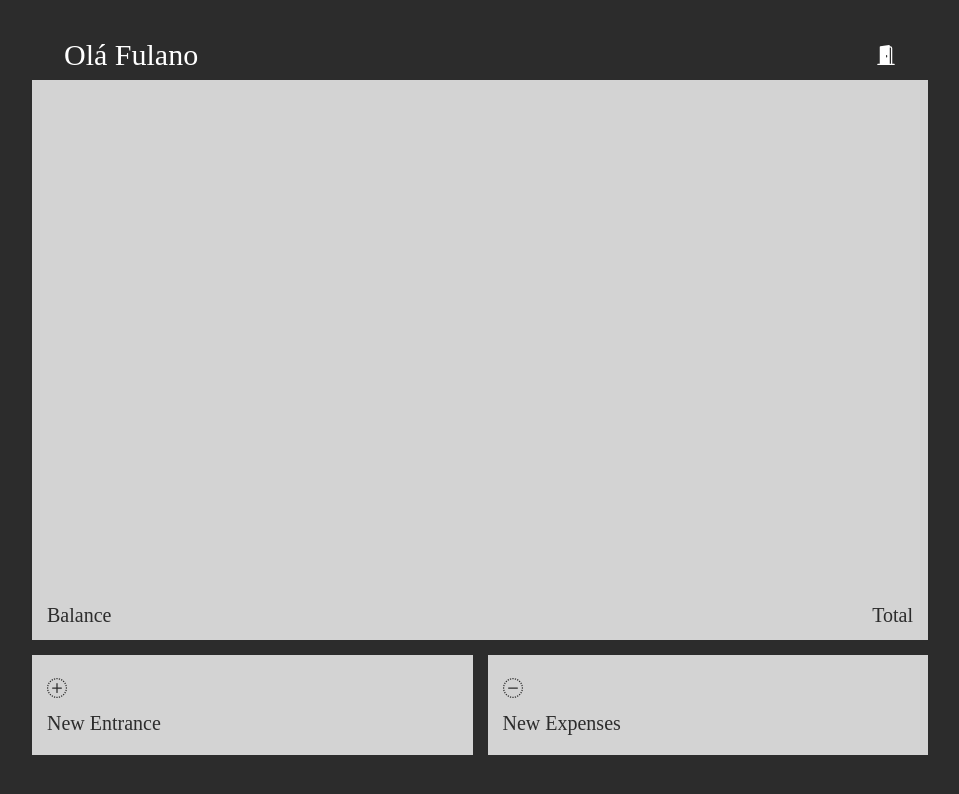
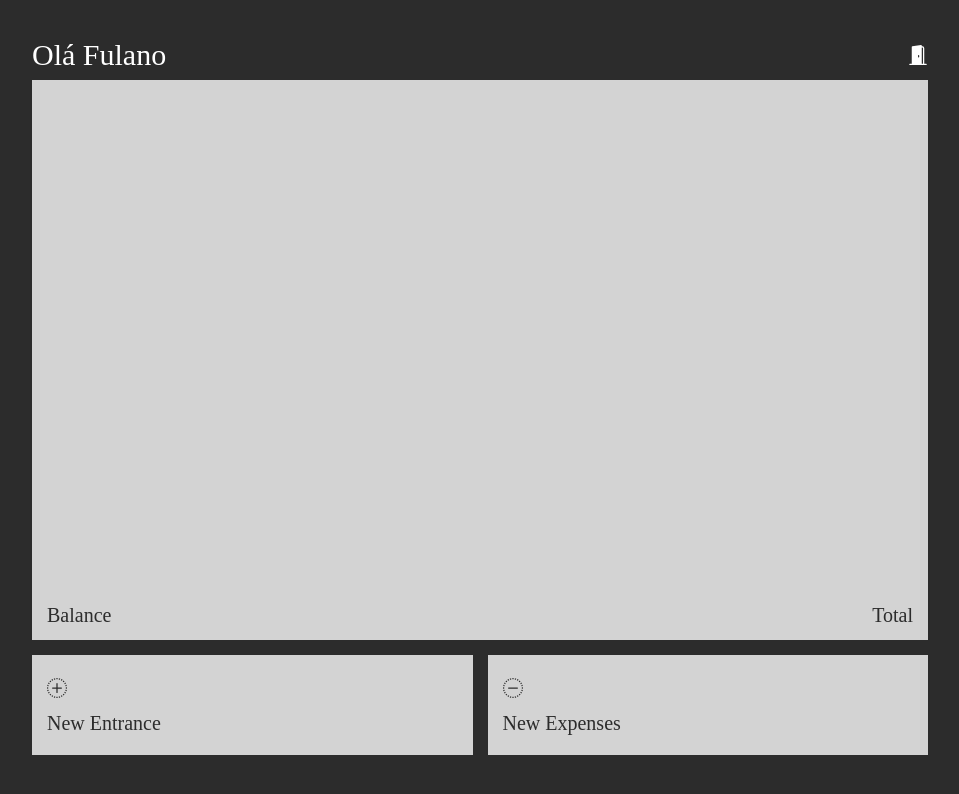
Before and after one commit to Victor-Mannelli/MyWalletApp, a React (Create React App) app: page /receipt in a window 1280 px wide. Shown: the top 794 px of the page, without its empty margins (160-1119 px from the left). Built offline with nearby package versions, Linux system fonts and the light colour scheme.

Commit message:
fix: receipt layout and buttons

```diff
--- a/src/Routs/Receipt.js
+++ b/src/Routs/Receipt.js
@@ -24,11 +24,11 @@ export default function Receipt() {
 				</ScreenFooter>
 			</Screen>
 			<Footer>
-				<div>
+				<div onClick={()=> navigate("/entrance")}>
 					<BsPlusCircleDotted />
 					<p>New Entrance</p>
 				</div>
-				<div>
+				<div onClick={()=> navigate("/expense")}>
 					<BsDashCircleDotted />
 					<p>New Expenses</p>
 				</div>
@@ -95,7 +95,7 @@ const ScreenFooter = styled.div`
 `;
 const Header = styled.div`
 	display: flex;
-	width: 65%;
+	width: 70%;
 	height: 50px;
 	justify-content: space-between;
 	align-items: center;
```
